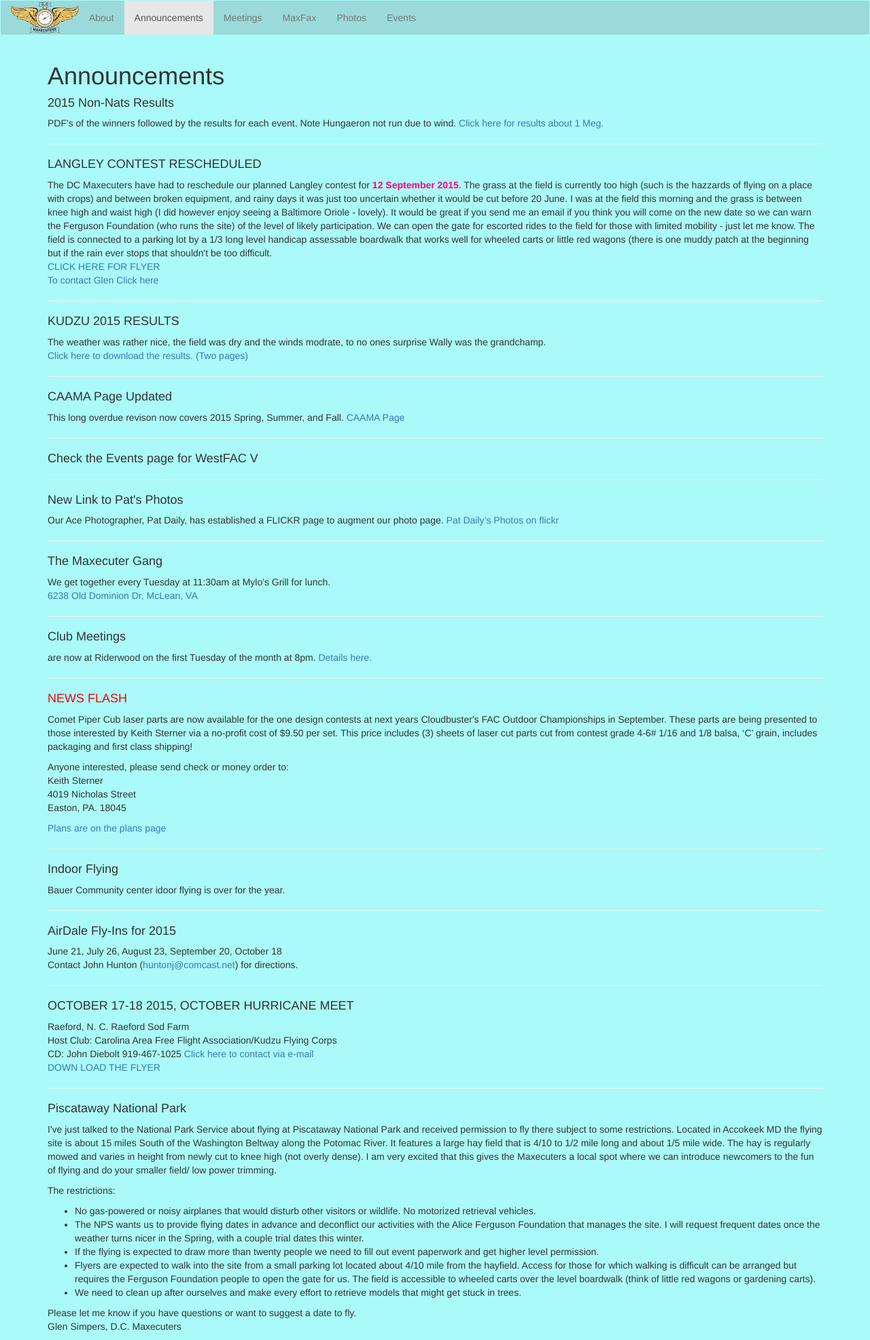
After one commit to bobm123/hobbysite, a Django app: page /anno in a window 1280 px wide. The commit adds this page. Shown: the whole page at 68% size. Run offline with Django 3.2, Linux system fonts and the light colour scheme; some libraries are stand-ins or nearby versions.

Commit message:
adds an announcement page

```diff
--- /dev/null
+++ b/hobbysite/basicpage/templates/anno.html
@@ -0,0 +1,161 @@
+{% extends 'base.html' %}
+{% load staticfiles %}
+{% block page_title %}-Announcements{% endblock %}
+
+{% block header_text %}Announcements{% endblock %}
+
+{% block main_content %}
+<div class="bodywrap">
+<!-- List of actual announcements, each to consist of: -->
+<!--
+    <h4>Headline</h4>
+    <p>
+    Some text that describes what it is, maybe a link. When linking
+    to an external site, use the target="_new" attribute.
+    End this block with a horizontal rule at the bottom to separate
+    it from the next announcement in the list.
+    </p>
+    <hr/>
+-->
+<h4>2015 Non-Nats Results</h4>
+    <p>
+    PDF's of the winners followed by the results for each event.
+	Note Hungaeron not run due to wind.
+	<a href="Anno_files/2015 NON-NATS RESULTS.pdf"target="_new">Click here for results about 1 Meg.</a>
+    </p>
+    <hr/>
+<h4>LANGLEY CONTEST RESCHEDULED</h4>
+    <p>
+    The DC Maxecuters have had to reschedule our planned Langley contest for <b><font color="#FF0080">12 September 2015</font></b>.
+	The grass at the field is currently too high (such is the hazzards of flying on a place with crops)
+	and between broken equipment, and rainy days it was just too uncertain whether it would be cut before 20 June.
+	I was at the field this morning and the grass is between knee high and waist high
+	(I did however enjoy seeing a Baltimore Oriole - lovely).
+	It would be great if you send me an email if you think you will come on the new date so we can warn
+	the Ferguson Foundation (who runs the site) of the level of likely participation.
+	We can open the gate for escorted rides to the field for those with limited mobility - just let me know.
+	The field is connected to a parking lot by a 1/3 long level handicap assessable boardwalk that works well for wheeled
+	carts or little red wagons (there is one muddy patch at the beginning but if the rain ever stops that shouldn't be too difficult.
+<br>
+
+<a href="flyers/Langley Contest Announcement-4.pdf">CLICK HERE FOR FLYER</a>
+<br>
+<a href="mailto:grfreeflight@hotmail.com?subject=Langley Meet">To contact Glen Click here</a>
+    </p>
+    <hr/>
+<h4>KUDZU 2015 RESULTS</h4>
+<p>The weather was rather nice, the field was dry and the winds modrate, to no ones surprise Wally was the grandchamp.
+<br>
+<a href="Anno_files/KUDZU   Winners 2015.pdf">Click here to download the results. (Two pages)</a>
+</p>
+<hr/>
+
+<h4>CAAMA Page Updated</h4>
+<p>This long overdue revison now covers 2015 Spring, Summer, and Fall.
+<a href="caama.shtml"target="_new">CAAMA Page</a>
+<br>
+</p>
+<hr/>
+
+<h4>Check the Events page for WestFAC V</h4>
+<hr/>
+<h4>New Link to Pat's Photos</h4>
+<p>
+Our Ace Photographer, Pat Daily, has established a FLICKR page to augment our photo page.
+<a href="https://www.flickr.com/photos/124772115@N02/sets/"target="_new" >Pat Daily’s Photos on flickr</a>
+</p>
+<hr/>
+
+<h4>The Maxecuter Gang</h4>
+<p>
+We get together every Tuesday at 11:30am at Mylo's Grill for lunch.<br>
+<a href="http://goo.gl/maps/PF7NB" target="_new">6238 Old Dominion Dr, McLean, VA</a>
+</p>
+<hr/>
+
+<h4>Club Meetings</h4>
+<p>
+are now at Riderwood on the first Tuesday of the month at 8pm. <a href="/meetings.shtml">Details here.</a>
+</p>
+<hr/>
+
+<h4><font color="#FF0000">NEWS FLASH</font></h4>
+<p>
+Comet Piper Cub laser parts are now available for the one design
+contests at next years Cloudbuster's  FAC Outdoor Championships in
+September. These parts are being presented to those interested by
+Keith Sterner via a no-profit cost of $9.50 per set. This price
+includes (3) sheets of laser cut parts cut from contest grade
+4-6# 1/16 and 1/8 balsa, ‘C’ grain, includes packaging and first
+class shipping!
+</p>
+<p>Anyone interested, please send check or money order to: <br/>
+Keith Sterner<br/>
+4019 Nicholas Street<br/>
+Easton, PA. 18045<br/>
+</p>
+<p>
+<a href="plans.shtml">Plans are on the plans page</a>
+</p>
+<hr/>
+
+<!--
+<h4>Indoor Flying</h4>
+<p> Bauer Community center is available for flying Mondays and
+Wednesdays from 12:45 to 2:15 PM during the school year. <br>
+The address is <a href="http://goo.gl/maps/56YD6" target="_new">14625 Bauer Drive, Rockville, MD</a></p>
+<hr/>
+-->
+
+<h4>Indoor Flying</h4>
+<p>Bauer Community center idoor flying is over for the year.</p>
+<hr/>
+
+<h4>AirDale Fly-Ins for 2015</h4>
+<p>
+June 21, July 26, August 23, September 20, October 18<br>
+ Contact John Hunton (<a href="mailto:huntonj@comcast.net">huntonj@comcast.net</a>) for directions.
+</p>
+<hr/>
+
+<h4>OCTOBER 17-18 2015, OCTOBER HURRICANE MEET</h4>
+Raeford, N. C.
+Raeford Sod Farm<br>
+Host Club: Carolina Area Free Flight Association/Kudzu Flying Corps
+<br>
+CD: John Diebolt 919-467-1025
+<a href="mailto:jdiebolt@mindspring.com">Click here to contact via e-mail</a>
+<br>
+<a href="http://www.flyingacesclub.com/15hurricane.pdf"target="_new">DOWN LOAD THE  FLYER</a>
+<br>
+
+<hr />
+
+<h4>Piscataway National Park</h4>
+<p>
+I've just talked to the National Park Service about flying at Piscataway
+National Park and received permission to fly there subject to some
+restrictions.  Located in Accokeek MD the flying site is about 15 miles
+South of the Washington Beltway along the Potomac River.  It features a
+large hay field that is 4/10 to 1/2 mile long and about 1/5 mile wide.
+The hay is regularly mowed and varies in height from newly cut to knee
+high (not overly dense).  I am very excited that this gives the
+Maxecuters a local spot where we can introduce newcomers to the fun of
+flying and do your smaller field/ low power trimming.
+</p>
+<p>
+The restrictions:
+<ul>
+<li>No gas-powered or noisy airplanes that would disturb other visitors or wildlife.  No motorized retrieval vehicles.</li>
+<li>The NPS wants us to provide flying dates in advance and deconflict our activities with the Alice Ferguson Foundation that manages the site.  I will request frequent dates once the weather turns nicer in the Spring, with a couple trial dates this winter.</li>
+<li>If the flying is expected to draw more than twenty people we need to fill out event paperwork and get higher level permission.</li>
+<li>Flyers are expected to walk into the site from a small parking lot located about 4/10 mile from the hayfield.  Access for those for which walking is difficult can be arranged but requires the Ferguson Foundation people to open the gate for us.  The field is accessible to wheeled carts over the level boardwalk (think of little red wagons or gardening carts).</li>
+<li>We need to clean up after ourselves and make every effort to retrieve models that might get stuck in trees.</li>
+</ul>
+</p>
+Please let me know if you have questions or want to suggest a date to fly.<br>
+<p>Glen Simpers,  D.C. Maxecuters</p>
+
+  </div> <!--closes bodywrap -->
+</div> <!--closes content -->
+{% endblock %}
--- a/hobbysite/basicpage/views.py
+++ b/hobbysite/basicpage/views.py
@@ -4,5 +4,10 @@ from django.shortcuts import render
 def home_page(request):
     return render(request, 'home.html', {'nbar': 'home'})
 
+
 def about_page(request):
     return render(request, 'about.html', {'nbar': 'about'})
+
+
+def anno_page(request):
+    return render(request, 'anno.html', {'nbar': 'anno'})
--- a/hobbysite/deploy_tools/fabfile.py
+++ b/hobbysite/deploy_tools/fabfile.py
@@ -26,7 +26,7 @@ VIRTUALENV_ROOT='/home/ubuntu/envs/hobbysite/'
 
 def deploy():
     work_folder = '/home/%s/work' % env.user
-    site_url = 'balsachips.net'
+    site_domain = 'balsachips.net'
     site_dir = 'hobbysite-staging'
     #site_dir = 'balsachips-live'
 
--- a/hobbysite/hobbysite/settings.py
+++ b/hobbysite/hobbysite/settings.py
@@ -25,8 +25,10 @@ SECRET_KEY = 'hjnspmi4)vkazf_+ry@2egt$d%5=m(qh0g5nwiistc%2jsr2h!'
 # SECURITY WARNING: don't run with debug turned on in production!
 DEBUG = True
 
-ALLOWED_HOSTS = []
+# This setting is changed by the deploy script
+DOMAIN = "localhost"
 
+ALLOWED_HOSTS = [DOMAIN]
 
 # Application definition
 
--- a/hobbysite/hobbysite/urls.py
+++ b/hobbysite/hobbysite/urls.py
@@ -14,6 +14,7 @@ urlpatterns = [
     url(r'^admin/', include(admin.site.urls)),
     url(r'^$', basic_views.home_page, name='home'),
     url(r'^about$', basic_views.about_page, name='about'),
+    url(r'^anno$', basic_views.anno_page, name='anno'),
     url(r'^events', include(events_urls)),
     url(r'^maxfax', include(newsletter_urls)),
 ]
--- a/hobbysite/templates/base_nav.html
+++ b/hobbysite/templates/base_nav.html
@@ -11,7 +11,7 @@
   <div>
     <ul class="nav navbar-nav">
       <li {% if nbar == 'about' %}class = "active"{% endif %}><a href={% url 'about' %}>About</a></li>
-      <li {% if nbar == 'anno' %}class = "active"{% endif %}><a href="#">Announcements</a></li>
+      <li {% if nbar == 'anno' %}class = "active"{% endif %}><a href={% url 'anno' %}>Announcements</a></li>
       <li {% if nbar == 'meetings' %}class = "active"{% endif %}><a href="#">Meetings</a></li>
       <li {% if nbar == 'maxfax' %}class = "active"{% endif %}><a href="{% url 'browse_by_year' %}">MaxFax</a></li>
       <li {% if nbar == 'photos' %}class = "active"{% endif %}><a href="#">Photos</a></li>
```
Also changed, not shown: hobbysite/basicpage/tests/test_views.py (+20 -3 lines), hobbysite/templates/two_row_nav.html (added, +85 -0 lines), hobbysite/newsletter/static/contents/maxfax-2015-01.png.
